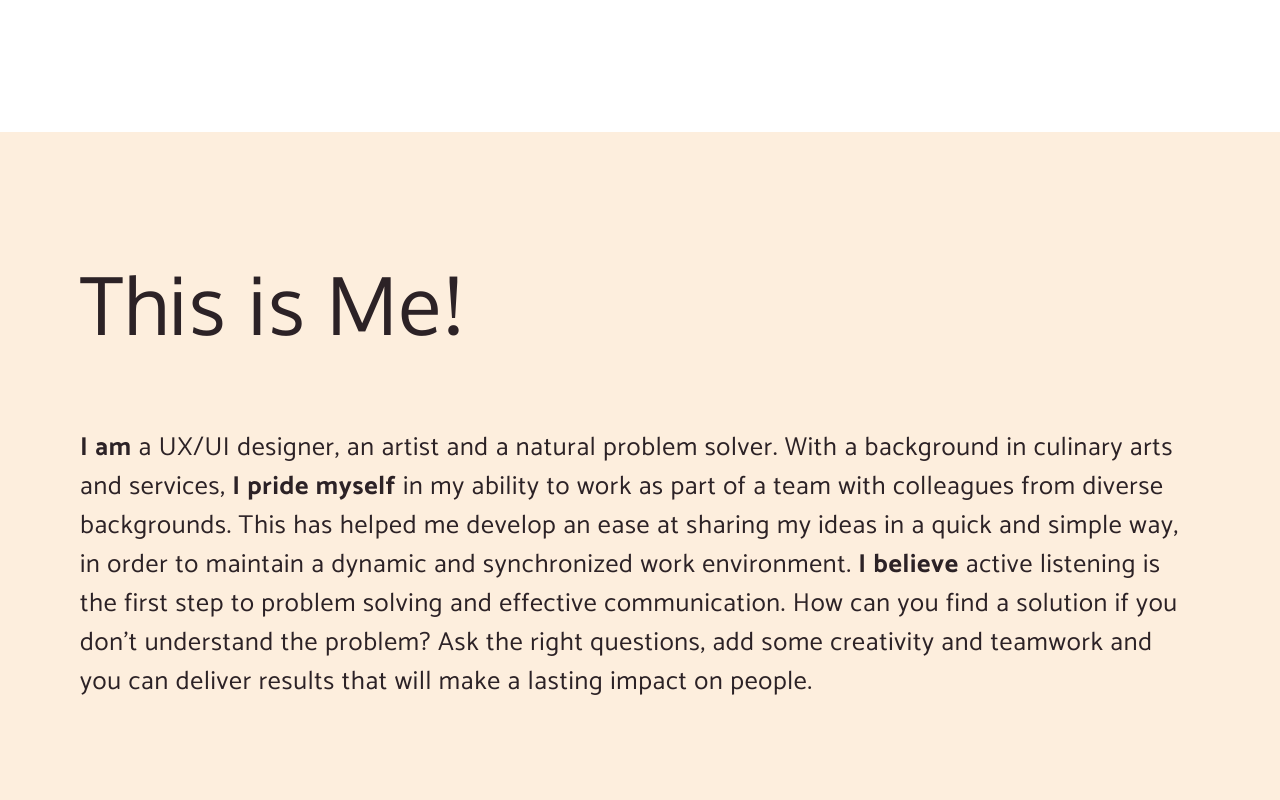
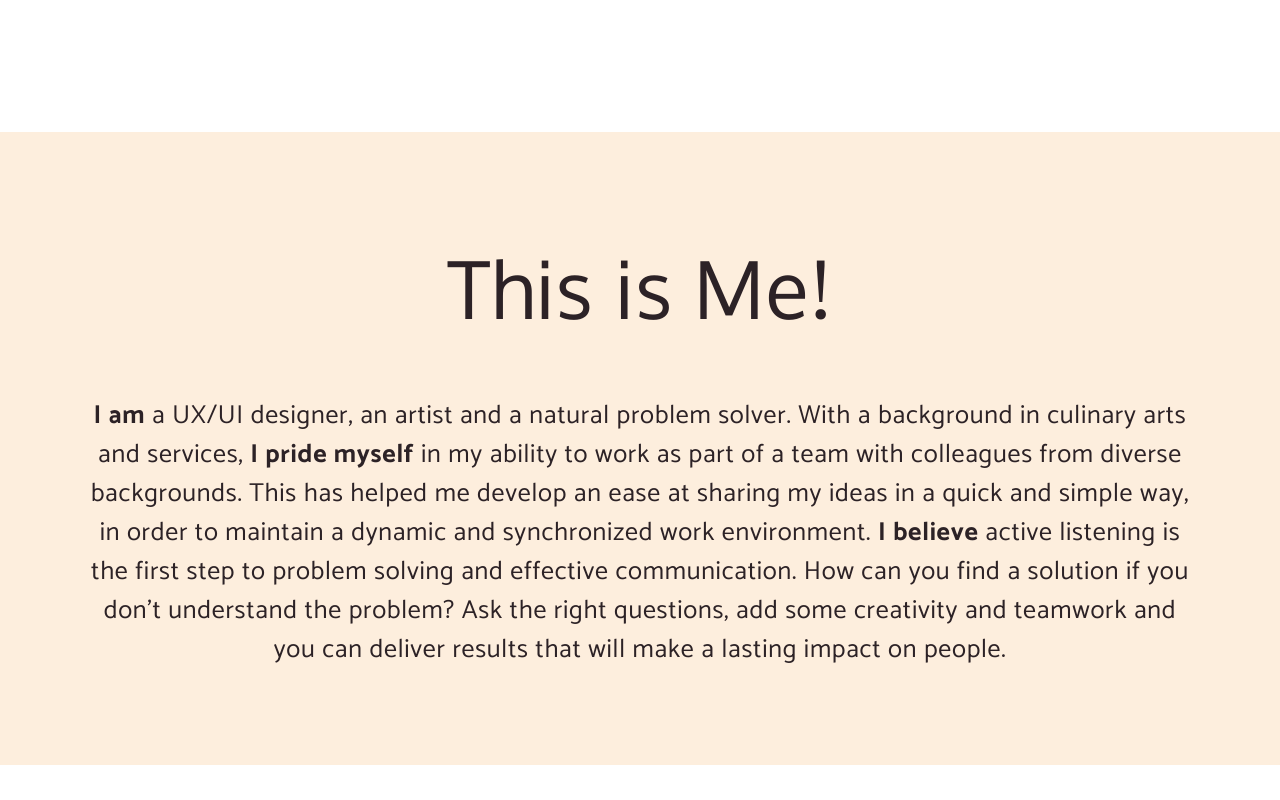
Before and after one commit to leitel98/ns-portafolio, a Next.js app: page / in a window 1280 px wide. Shown: the part 780-1580 px from the top of the page. Built offline with nearby package versions, Linux system fonts and the light colour scheme; a web font is replaced by a local one.

Commit message:
width fix

```diff
--- a/src/pages/index.tsx
+++ b/src/pages/index.tsx
@@ -22,10 +22,10 @@ export default function Home() {
           </div>
         </section>
 
-        <section id="about" className="flex flex-col px-20 py-28 space-y-16 bg-cream bg-opacity-50 text-blackole">
-          <h1 className="text-2xl font-oxygen">This is Me!</h1>
-          <p className="text-sm">
-            <span className="text-sm font-bold">I am</span> a UX/UI designer, an artist and a natural problem solver. With a background in culinary arts and services, <span className="text-sm font-bold">I pride myself</span> in my ability to work as part of a  team with colleagues from diverse backgrounds. This has helped me develop an ease at sharing my ideas in a quick and simple way, in order to maintain a dynamic and synchronized work environment. <span className="text-sm font-bold">I believe</span> active listening is the first step to problem solving and effective communication. How can you find a solution if you don’t understand the problem? Ask the right questions, add some creativity and teamwork and you can deliver results that will make a lasting impact on people.
+        <section id="about" className="flex flex-col px-20 py-24 space-y-12 bg-cream bg-opacity-50 text-blackole">
+          <h1 className="text-2xl font-oxygen md:text-center">This is Me!</h1>
+          <p className="text-sm md:max-w-8xl md:text-center md:mx-auto">
+            <span className="text-sm font-bold ">I am</span> a UX/UI designer, an artist and a natural problem solver. With a background in culinary arts and services, <span className="text-sm font-bold">I pride myself</span> in my ability to work as part of a  team with colleagues from diverse backgrounds. This has helped me develop an ease at sharing my ideas in a quick and simple way, in order to maintain a dynamic and synchronized work environment. <span className="text-sm font-bold">I believe</span> active listening is the first step to problem solving and effective communication. How can you find a solution if you don’t understand the problem? Ask the right questions, add some creativity and teamwork and you can deliver results that will make a lasting impact on people.
           </p>
         </section>
 
```
